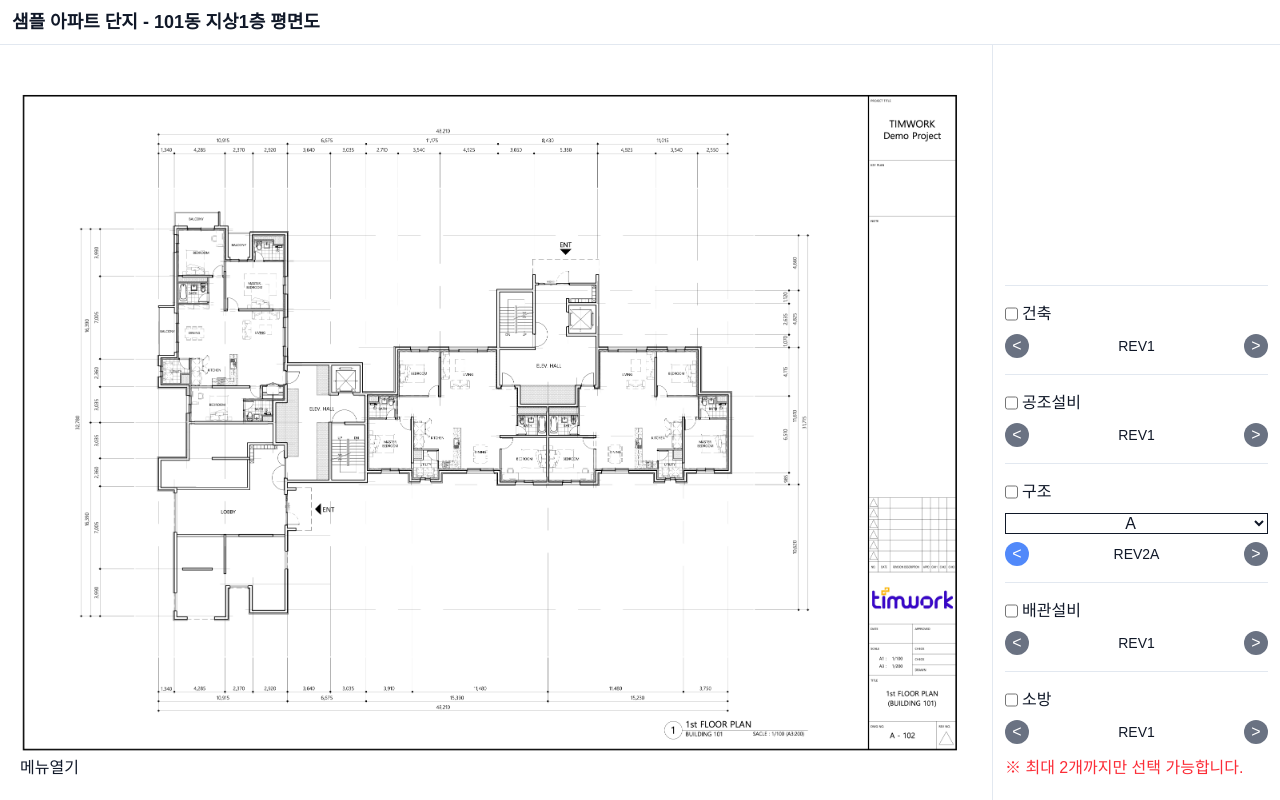
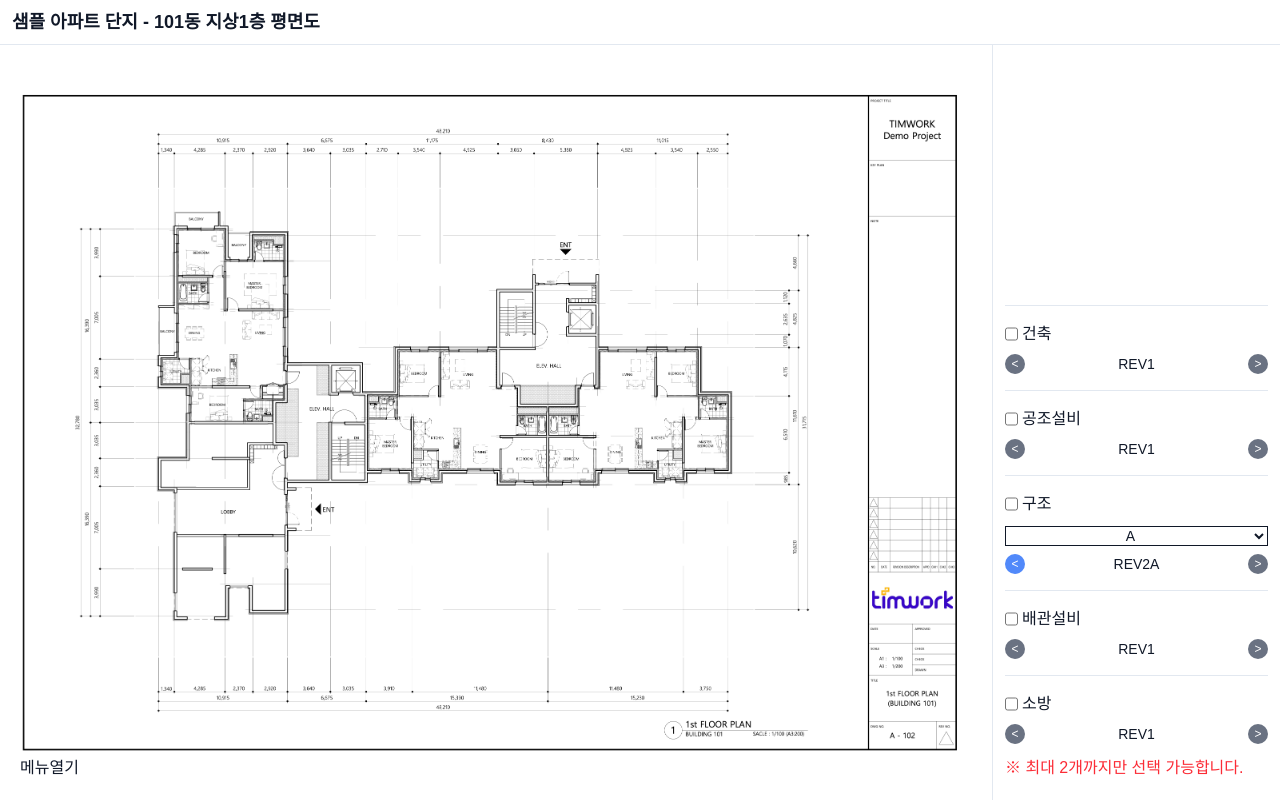
Before and after one commit to LeeTaegyung/frontend-assignment-teamwork, a React (Vite) app: page /drawing/01 in a window 1280 px wide. Built offline with nearby package versions, Linux system fonts and the light colour scheme; a web font is replaced by a local one.

Commit message:
style: css 수정

```diff
--- a/src/components/ControlItem/ControlItem.tsx
+++ b/src/components/ControlItem/ControlItem.tsx
@@ -71,7 +71,9 @@ export default function ControlItem({
 
   return (
     <div className='border-t-border mt-4 border-t pt-4'>
-      <label className='mb-2 flex cursor-pointer gap-1'>
+      <label
+        className={`mb-2 flex cursor-pointer gap-1 ${!!selectDisciplines.some((s) => s.disciplineId === name) && 'text-primary'}`}
+      >
         <input
           type='checkbox'
           checked={!!selectDisciplines.some((s) => s.disciplineId === name)}
@@ -82,7 +84,7 @@ export default function ControlItem({
 
       {value.type === 'region' && (
         <select
-          className='mb-2 w-full border text-center'
+          className='mb-2 w-full border text-center text-sm'
           value={selectDiscipline.regionId || ''}
           onChange={handleChangeRegion}
         >
@@ -97,7 +99,7 @@ export default function ControlItem({
       {revisions && (
         <div className='flex items-center text-center'>
           <button
-            className='bg-primary size-6 rounded-full text-white disabled:bg-gray-500'
+            className='bg-primary size-5 rounded-full text-xs text-white disabled:bg-gray-500'
             onClick={handleDecreaseRevision}
             disabled={selectDiscipline.revisionIndex === 0}
           >
@@ -107,7 +109,7 @@ export default function ControlItem({
             {revisions[selectDiscipline.revisionIndex].version}
           </span>
           <button
-            className='bg-primary size-6 rounded-full text-white disabled:bg-gray-500'
+            className='bg-primary size-5 rounded-full text-xs text-white disabled:bg-gray-500'
             onClick={handleIncreaseRevision}
             disabled={selectDiscipline.revisionIndex === revisions.length - 1}
           >
```
